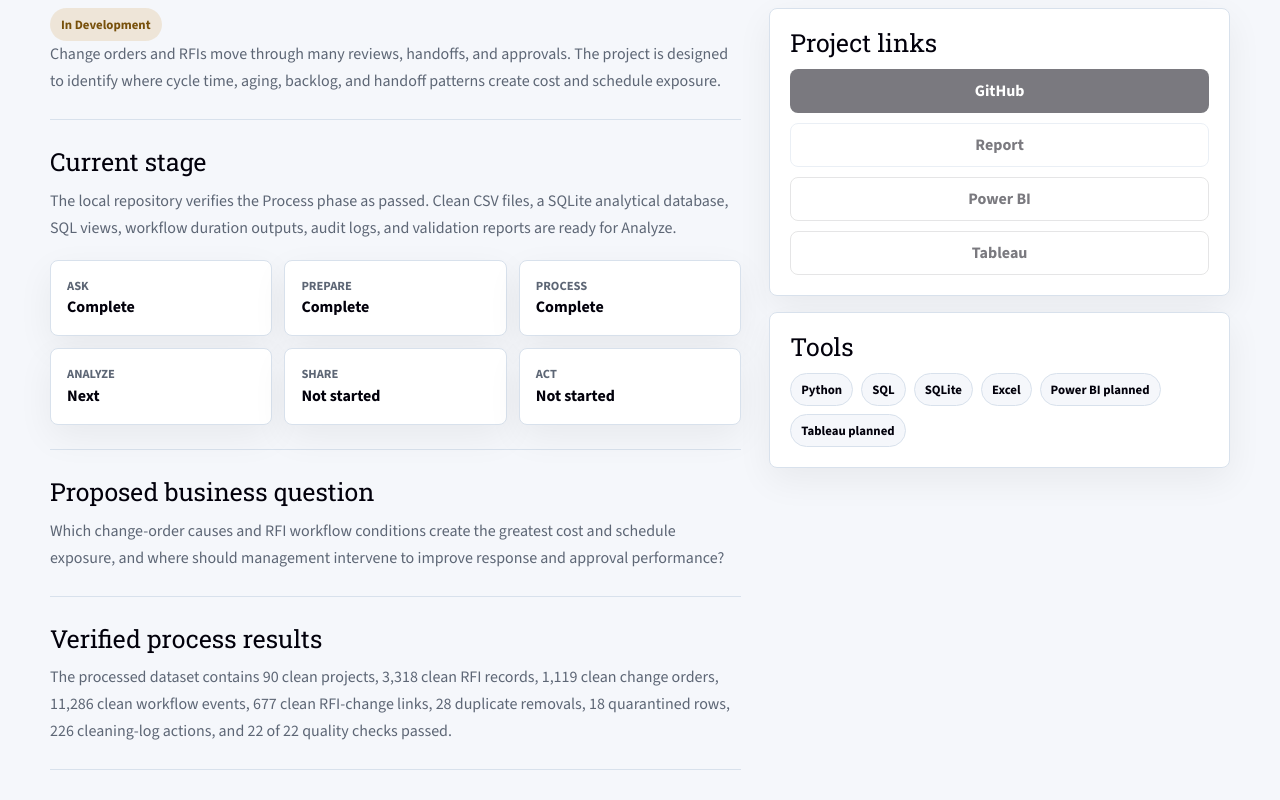
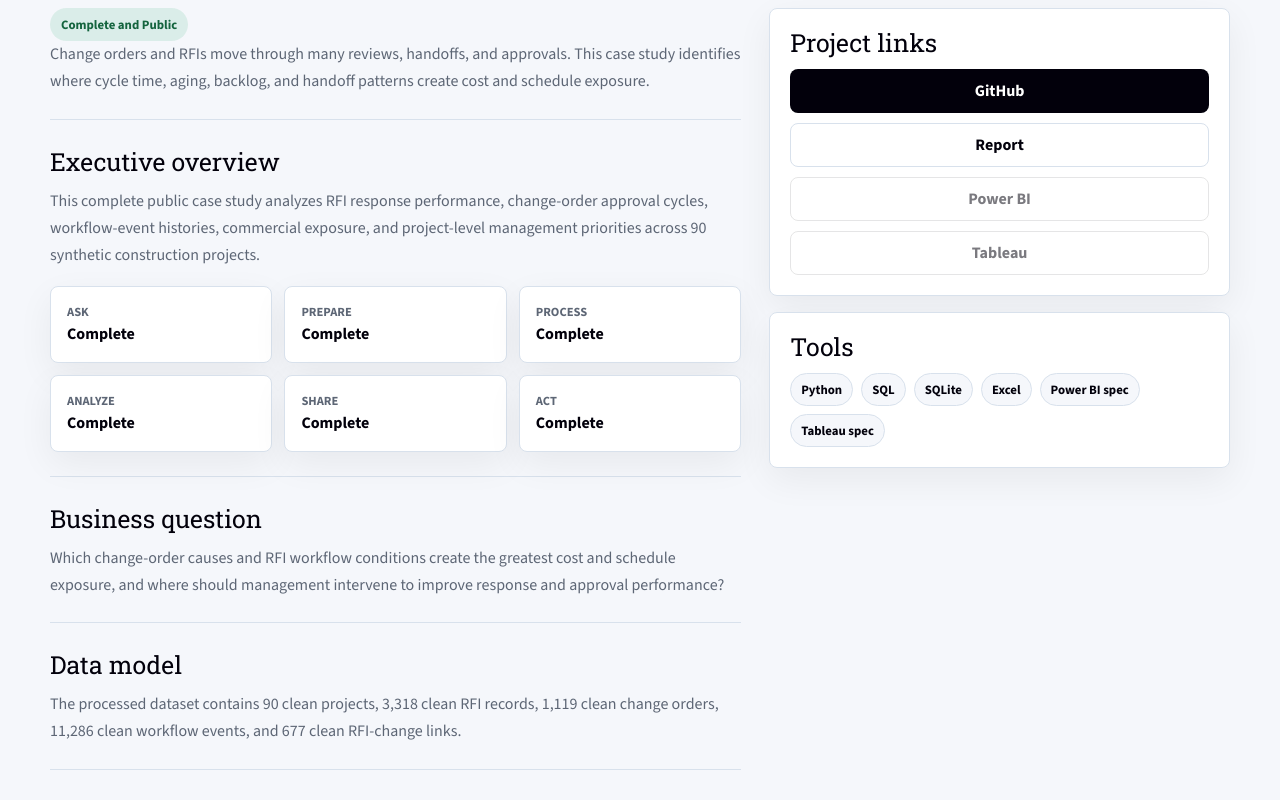
Before and after one commit to ND3404/narciso-dickson-portfolio, a Next.js app: page /projects/change-order-rfi-analytics in a window 1280 px wide. Shown: the part 520-1320 px from the top of the page. Built offline with nearby package versions, Linux system fonts and the light colour scheme.

Commit message:
Mark Project 2 complete in portfolio

```diff
--- a/src/app/projects/change-order-rfi-analytics/page.tsx
+++ b/src/app/projects/change-order-rfi-analytics/page.tsx
@@ -7,7 +7,7 @@ const project = projects[1];
 export const metadata = pageMetadata({
   title: project.title,
   description:
-    "In-development case-study page for construction change-order and RFI analytics, with current phase status verified from local project files.",
+    "Complete public case-study page for construction change-order and RFI analytics, with RFI, change-order, workflow, and exposure analysis.",
   path: project.detailHref,
 });
 
@@ -22,7 +22,7 @@ export default function ChangeOrderRfiAnalyticsPage() {
           name: project.title,
           headline: project.subtitle,
           url: absoluteUrl(project.detailHref),
-          learningResourceType: "In-development case study",
+          learningResourceType: "Case study",
         }}
       />
     </>
--- a/src/components/ProjectDetail.tsx
+++ b/src/components/ProjectDetail.tsx
@@ -9,7 +9,7 @@ export function ProjectDetail({ slug }: { slug: string }) {
   if (!project) return null;
 
   const isComplete = project.slug === "construction-project-controls-analytics";
-  const isInDevelopment = project.slug === "change-order-rfi-analytics";
+  const isProject2 = project.slug === "change-order-rfi-analytics";
 
   return (
     <>
@@ -25,8 +25,8 @@ export function ProjectDetail({ slug }: { slug: string }) {
             </div>
 
             {isComplete && <CompleteCaseStudy />}
-            {isInDevelopment && <InDevelopmentCaseStudy />}
-            {!isComplete && !isInDevelopment && <PlannedCaseStudy />}
+            {isProject2 && <Project2CompleteCaseStudy />}
+            {!isComplete && !isProject2 && <PlannedCaseStudy />}
 
             <section className="detail-section">
               <h2>Synthetic-data disclosure</h2>
@@ -136,24 +136,25 @@ function CompleteCaseStudy() {
   );
 }
 
-function InDevelopmentCaseStudy() {
+function Project2CompleteCaseStudy() {
   const phases = [
     ["Ask", "Complete"],
     ["Prepare", "Complete"],
     ["Process", "Complete"],
-    ["Analyze", "Next"],
-    ["Share", "Not started"],
-    ["Act", "Not started"],
+    ["Analyze", "Complete"],
+    ["Share", "Complete"],
+    ["Act", "Complete"],
   ];
 
   return (
     <>
       <section className="detail-section">
-        <h2>Current stage</h2>
+        <h2>Executive overview</h2>
         <p>
-          The local repository verifies the Process phase as passed. Clean CSV files,
-          a SQLite analytical database, SQL views, workflow duration outputs, audit
-          logs, and validation reports are ready for Analyze.
+          This complete public case study analyzes RFI response performance,
+          change-order approval cycles, workflow-event histories, commercial
+          exposure, and project-level management priorities across 90 synthetic
+          construction projects.
         </p>
         <div className="phase-grid">
           {phases.map(([phase, status]) => (
@@ -165,10 +166,11 @@ function InDevelopmentCaseStudy() {
         </div>
       </section>
       {[
-        ["Proposed business question", "Which change-order causes and RFI workflow conditions create the greatest cost and schedule exposure, and where should management intervene to improve response and approval performance?"],
-        ["Verified process results", "The processed dataset contains 90 clean projects, 3,318 clean RFI records, 1,119 clean change orders, 11,286 clean workflow events, 677 clean RFI-change links, 28 duplicate removals, 18 quarantined rows, 226 cleaning-log actions, and 22 of 22 quality checks passed."],
-        ["Current deliverables", "Project charter, methodology alignment, generated raw files, clean files, SQLite database, SQL schema and views, data dictionary, cleaning log, quarantine records, row reconciliation, and process validation reports."],
-        ["Next analysis scope", "Analyze RFI response time, aging, backlog, workflow handoffs, change-order root causes, RFI-to-change relationships, and cost and schedule impact patterns."],
+        ["Business question", "Which change-order causes and RFI workflow conditions create the greatest cost and schedule exposure, and where should management intervene to improve response and approval performance?"],
+        ["Data model", "The processed dataset contains 90 clean projects, 3,318 clean RFI records, 1,119 clean change orders, 11,286 clean workflow events, and 677 clean RFI-change links."],
+        ["Analytical results", "The synthetic portfolio shows a 12.21-day average RFI response, 45.68% RFI on-time rate, $204.57M approved change value, $88.10M pending exposure, and 29 Red, 48 Yellow, and 13 Green workflow-health statuses."],
+        ["Tested relationship", "The strongest tested relationship is between project-average RFI response time and project-average change approval cycle, with Pearson r = 0.817. This is an association, not proof of causation."],
+        ["Deliverables", "The public repository includes the final PDF report, Share dashboard workbook, Act workbook, analytical CSV outputs, SQL, Python automation, dashboard images, documentation, synthetic-data license, and citation file."],
       ].map(([heading, body]) => (
         <section className="detail-section" key={heading}>
           <h2>{heading}</h2>
--- a/src/config/profile.ts
+++ b/src/config/profile.ts
@@ -15,13 +15,15 @@ export const profile = {
   projectRepositoryUrls: {
     constructionProjectControlsAnalytics:
       "https://github.com/ND3404/construction-project-controls-analytics",
-    changeOrderRfiAnalytics: "TODO_PROJECT_2_REPOSITORY_URL",
+    changeOrderRfiAnalytics:
+      "https://github.com/ND3404/construction-change-order-rfi-analytics",
     predictiveProjectOverrunModel: "TODO_PROJECT_3_REPOSITORY_URL",
   },
   reportUrls: {
     constructionProjectControlsAnalytics:
       "/downloads/construction-project-controls-analytics-case-study.pdf",
-    changeOrderRfiAnalytics: "TODO_PROJECT_2_REPORT_URL",
+    changeOrderRfiAnalytics:
+      "https://github.com/ND3404/construction-change-order-rfi-analytics/blob/main/reports/Construction_Change_Order_and_RFI_Analytics_Case_Study.pdf",
     predictiveProjectOverrunModel: "TODO_PROJECT_3_REPORT_URL",
   },
 };
@@ -66,13 +68,13 @@ export const projects = [
   },
   {
     slug: "change-order-rfi-analytics",
-    status: "In Development" as ProjectStatus,
+    status: "Complete and Public" as ProjectStatus,
     title: "Construction Change Order and RFI Analytics",
     subtitle:
       "Root-Cause, Cycle-Time, and Impact Analysis for Construction Decision Workflows",
     problem:
-      "Change orders and RFIs move through many reviews, handoffs, and approvals. The project is designed to identify where cycle time, aging, backlog, and handoff patterns create cost and schedule exposure.",
-    tools: ["Python", "SQL", "SQLite", "Excel", "Power BI planned", "Tableau planned"],
+      "Change orders and RFIs move through many reviews, handoffs, and approvals. This case study identifies where cycle time, aging, backlog, and handoff patterns create cost and schedule exposure.",
+    tools: ["Python", "SQL", "SQLite", "Excel", "Power BI spec", "Tableau spec"],
     methodology:
       "Ask, Prepare, Process, Analyze, Share, and Act, aligned to CRISP-DM, DMAIC, Microsoft's data-science lifecycle, and PMI process groups.",
     deliverables: [
@@ -80,8 +82,8 @@ export const projects = [
       "Clean CSV files and SQLite analytical database",
       "RFI and change-order relationship model",
       "Workflow event duration outputs",
-      "Power BI and Tableau dashboards planned",
-      "Final report and management recommendations planned",
+      "Power BI and Tableau dashboard specifications",
+      "Final report and management recommendations",
     ],
     repoUrl: profile.projectRepositoryUrls.changeOrderRfiAnalytics,
     reportUrl: profile.reportUrls.changeOrderRfiAnalytics,
@@ -91,13 +93,13 @@ export const projects = [
     disclosure:
       "Current materials use synthetic public portfolio data for education, portfolio demonstration, and analytical-methodology development.",
     facts: [
-      "Ask, Prepare, and Process complete",
-      "Analyze phase next",
+      "Ask through Act complete",
       "90 clean projects",
       "3,318 clean RFI records",
       "1,119 clean change orders",
-      "11,286 clean workflow events",
-      "22 of 22 quality checks passed",
+      "$204.57M approved change value",
+      "29 Red, 48 Yellow, 13 Green projects",
+      "Pearson r = 0.817 tested relationship",
     ],
   },
   {
@@ -149,8 +151,6 @@ export const unresolvedPlaceholders = [
   "TODO_APPROVED_PUBLIC_RESUME_FILE",
   "TODO_POWER_BI_PORTFOLIO_URL",
   "TODO_TABLEAU_PUBLIC_URL",
-  "TODO_PROJECT_2_REPOSITORY_URL",
-  "TODO_PROJECT_2_REPORT_URL",
   "TODO_PROJECT_3_REPOSITORY_URL",
   "TODO_PROJECT_3_REPORT_URL",
 ];
```
